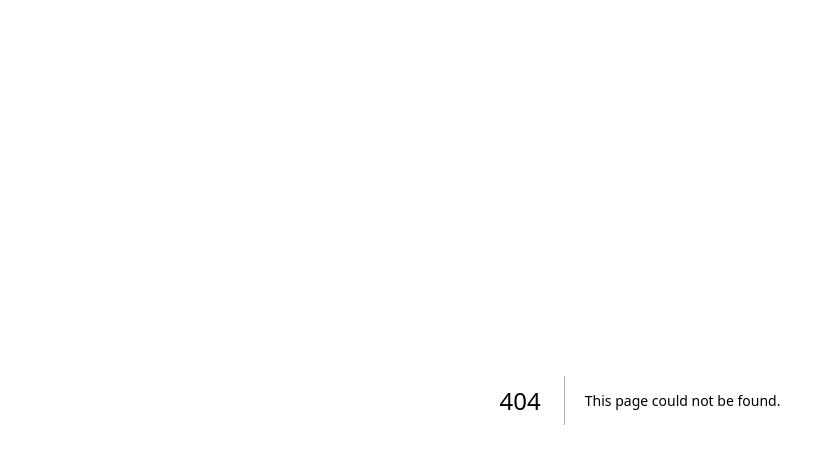
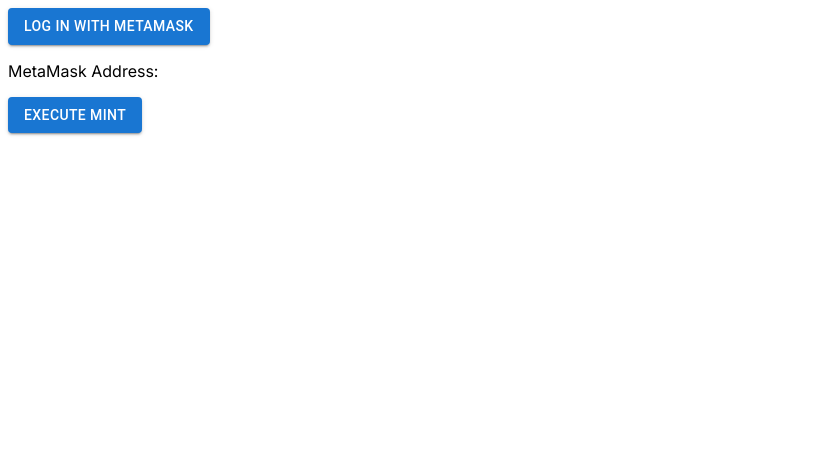
Before and after one commit to yusei399/Mercoin-Hackathon, a Next.js app in the folder frontend/: page /pages/login in a window 1280 px wide. Before the commit this address had no page. Shown: the top 464 px of the page, without its empty margins (0-836 px from the left). Built offline with nearby package versions, Linux system fonts and the light colour scheme.

Commit message:
add MetaMask api

```diff
--- /dev/null
+++ b/frontend/app/api/metamask.tsx
@@ -0,0 +1,34 @@
+export const executeMint = async (value: number, toAddress: string) => {
+  try {
+    const response = await fetch(
+      `http://localhost:8000/pay?value=${value}&toAddress=${toAddress}`
+    );
+    if (!response.ok) {
+      throw new Error(`HTTP error! Status: ${response.status}`);
+    }
+  } catch (error) {
+    console.error("Failed to execute mint: ", error);
+    throw error;
+  }
+};
+
+export const getMetaMaskAddress = async (): Promise<string> => {
+  if ((window as any).ethereum) {
+    try {
+      const accounts = await (window as any).ethereum.request({
+        method: "eth_requestAccounts",
+      });
+
+      // MetaMask のアカウントが複数ある場合、最初のアカウントを使用
+      const address = accounts[0];
+
+      return address;
+    } catch (error) {
+      console.error("Failed to get MetaMask address: ", error);
+      throw error;
+    }
+  } else {
+    console.error("MetaMask not detected. Please install MetaMask.");
+    throw new Error("MetaMask not detected");
+  }
+};
--- /dev/null
+++ b/frontend/app/pages/login/page.tsx
@@ -0,0 +1,41 @@
+"use client";
+import React, { useEffect, useState } from "react";
+import { useMetaMask } from "@/app/context/MetaMaskContextProvider";
+import Button from "@mui/material/Button";
+import { executeMint, getMetaMaskAddress } from "@/app/api/metamask";
+
+const MetaMask = () => {
+  const [metaMaskAddress, setMetaMaskAddress] = useState("");
+
+  const fetchMetaMaskAddress = async () => {
+    try {
+      const address = await getMetaMaskAddress();
+      setMetaMaskAddress(address);
+    } catch (error) {
+      console.error("Error getting MetaMask address:", error);
+    }
+  };
+
+  const handleMint = async () => {
+    try {
+      await executeMint(1, metaMaskAddress);
+      console.log("Mint executed successfully!");
+    } catch (error) {
+      console.error("Failed to execute mint: ", error);
+    }
+  };
+
+  return (
+    <div>
+      <Button variant="contained" onClick={fetchMetaMaskAddress}>
+        Log in with MetaMask
+      </Button>
+      <p>MetaMask Address: {metaMaskAddress}</p>
+      <Button variant="contained" onClick={handleMint}>
+        Execute Mint
+      </Button>
+    </div>
+  );
+};
+
+export default MetaMask;
--- a/frontend/app/pages/user/page.tsx
+++ b/frontend/app/pages/user/page.tsx
@@ -1,7 +1,7 @@
 import Image from "next/image";
 import React from "react";
 import Button from "@mui/material/Button";
-import Chart from "@/frontend/app/components/chart/chart";
+import Chart from "@/app/components/chart/chart";
 
 const Vtuber = () => {
   return (
```
Also changed, not shown: frontend/app/pages/video.tsx (deleted, +0 -12 lines).
